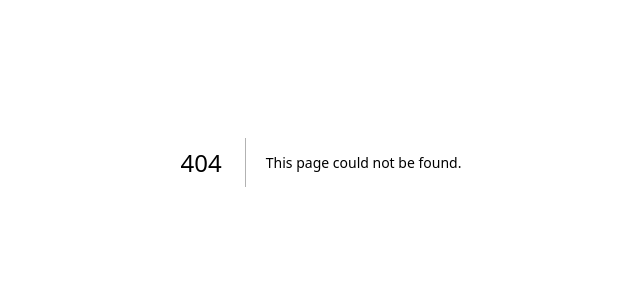
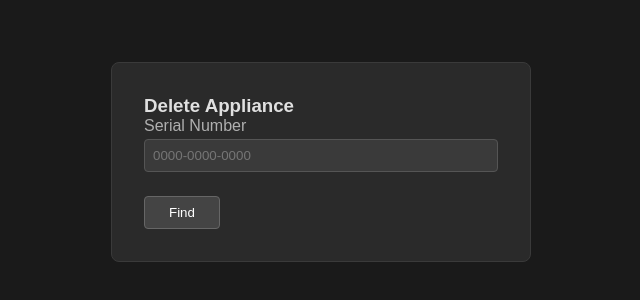
Before and after one commit to H0lmy/SWD_Assingment_02, a Next.js app: page /delete/appliance in a window 1280 px wide. Before the commit this address had no page. Shown: the part 238-538 px from the top of the page, without its empty margins (319-959 px from the left). Built offline with nearby package versions, Linux system fonts and the light colour scheme.

Commit message:
add delete page and crete delete component

```diff
--- /dev/null
+++ b/app/components/DeleteAppliance.jsx
@@ -0,0 +1,127 @@
+'use client'
+
+import {useState} from 'react'
+
+export default function DeleteAppliance() {
+    const [serialNumber, setSerialNumber] = useState('')
+    const [serialError, setSerialError] = useState(null)
+    const [generalError, setGeneralError] = useState(null)
+    const [appliance, setAppliance] = useState(null)
+    const [deleted, setDeleted] = useState(null)
+    const [loading, setLoading] = useState(false)
+
+    async function handleLookup(e) {
+        e.preventDefault()
+        const trimmed = serialNumber.trim()
+        if (!/^\d{4}-\d{4}-\d{4}$/.test(trimmed)) {
+            setSerialError('Format: 0000-0000-0000')
+            return
+        }
+        setSerialError(null)
+        setGeneralError(null)
+        setAppliance(null)
+        setDeleted(null)
+        setLoading(true)
+
+        try {
+            const res = await fetch(`/api/appliances?serialNumber=${encodeURIComponent(trimmed)}`)
+            const data = await res.json()
+            if (!res.ok) {
+                setGeneralError(data.error ?? 'Lookup failed.')
+                return
+            }
+            const row = Array.isArray(data) ? data[0] : data
+            setSerialNumber(trimmed)
+            setAppliance(row)
+        } catch {
+            setGeneralError('Could not connect to the server.')
+        } finally {
+            setLoading(false)
+        }
+    }
+
+    async function handleDelete() {
+        setGeneralError(null)
+        setLoading(true)
+        try {
+            const res = await fetch(
+                `/api/appliances?serialNumber=${encodeURIComponent(serialNumber)}`,
+                {method: 'DELETE'}
+            )
+            const data = await res.json()
+            if (!res.ok) {
+                setGeneralError(data.error ?? 'Delete failed.')
+                return
+            }
+            setDeleted(data.deleted ?? {serialNumber})
+            setAppliance(null)
+            setSerialNumber('')
+        } catch {
+            setGeneralError('Could not connect to the server.')
+        } finally {
+            setLoading(false)
+        }
+    }
+
+    return (
+        <div className="appliance-form">
+            <h3>Delete Appliance</h3>
+
+            {deleted && (
+                <div className="success-message">
+                    Deleted {deleted.brand ? `${deleted.brand} ` : ''}
+                    {deleted.applianceType ?? 'appliance'} ({deleted.serialNumber}).
+                </div>
+            )}
+
+            {!appliance && (
+                <form onSubmit={handleLookup}>
+                    <div className="form-group">
+                        <label>Serial Number</label>
+                        <input
+                            name="serialNumber"
+                            value={serialNumber}
+                            onChange={(e) => setSerialNumber(e.target.value)}
+                            placeholder="0000-0000-0000"
+                        />
+                        {serialError && <span className="error">{serialError}</span>}
+                        {generalError && <span className="error">{generalError}</span>}
+                    </div>
+                    <button type="submit" className="submit-btn" disabled={loading}>
+                        {loading ? 'Checking…' : 'Find'}
+                    </button>
+                </form>
+            )}
+
+            {appliance && (
+                <div>
+                    <div className="inventory-item">
+                        <p><strong>Type:</strong> {appliance.applianceType}</p>
+                        <p><strong>Brand:</strong> {appliance.brand}</p>
+                        <p><strong>Model Number:</strong> {appliance.modelNumber}</p>
+                        <p><strong>Serial Number:</strong> {appliance.serialNumber}</p>
+                        <p><strong>Cost:</strong> {appliance.cost}</p>
+                    </div>
+
+                    {generalError && <p className="error" role="alert">{generalError}</p>}
+
+                    <button type="button" className="submit-btn" onClick={handleDelete} disabled={loading}>
+                        {loading ? 'Deleting…' : 'Confirm Delete'}
+                    </button>
+                    <button
+                        type="button"
+                        className="submit-btn"
+                        style={{marginLeft: '0.5rem'}}
+                        onClick={() => {
+                            setAppliance(null)
+                            setSerialNumber('')
+                        }}
+                        disabled={loading}
+                    >
+                        Cancel
+                    </button>
+                </div>
+            )}
+        </div>
+    )
+}
--- /dev/null
+++ b/app/delete/appliance/page.js
@@ -0,0 +1,7 @@
+'use client'
+
+import DeleteAppliance from '../../components/DeleteAppliance'
+
+export default function DeleteAppliancePage() {
+    return <DeleteAppliance/>
+}
--- a/app/page.js
+++ b/app/page.js
@@ -6,7 +6,7 @@ export default function Home() {
       <Link href="/add"><button>Add Appliance</button></Link>
       <Link href="/search"><button>Search Appliance</button></Link>
       <Link href= "/update"><button>Update data</button></Link>
-      <button>Delete Appliance</button>
+      <Link href="/delete/appliance"><button>Delete Appliance</button></Link>
     </div>
   )
 }
```
